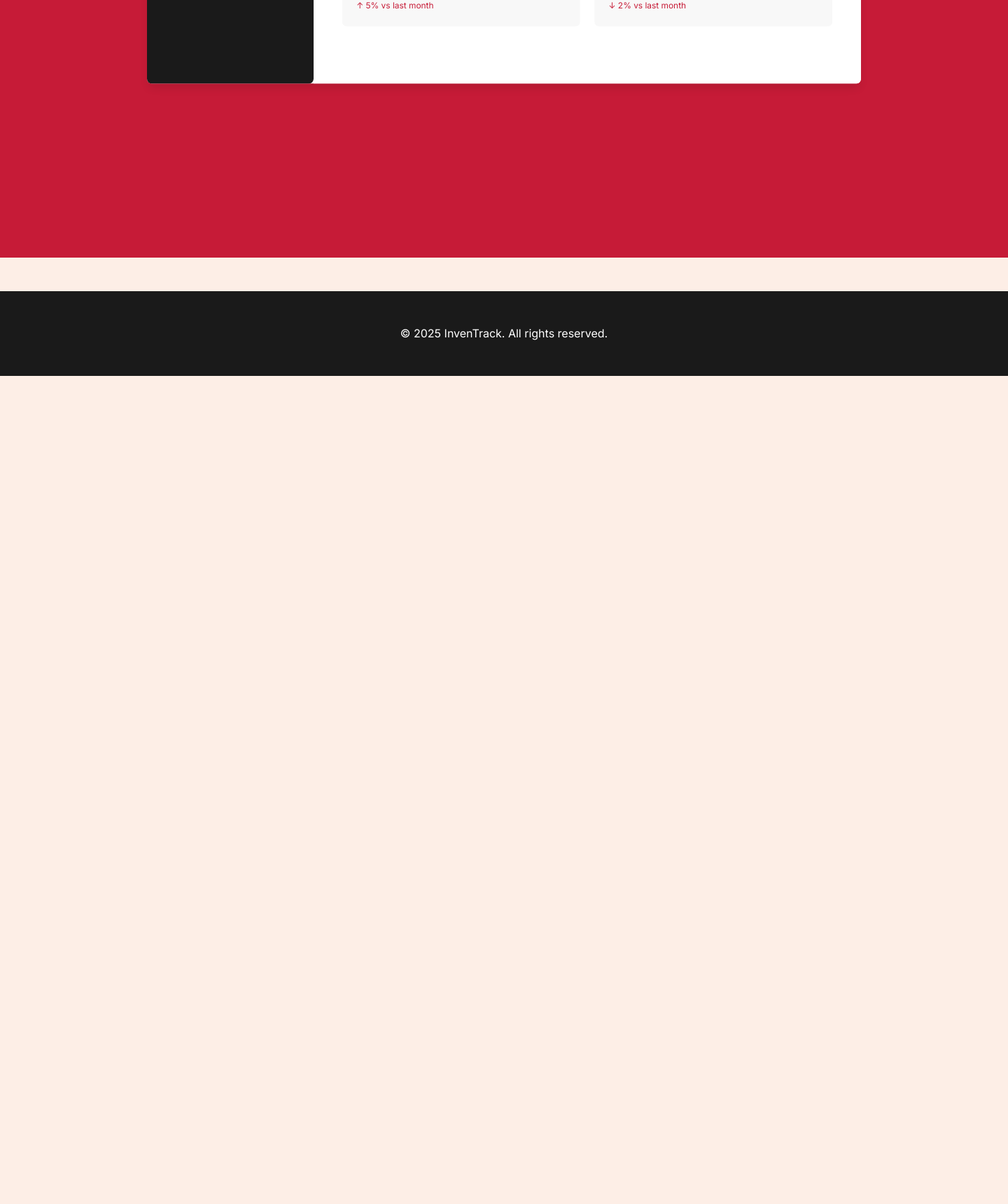
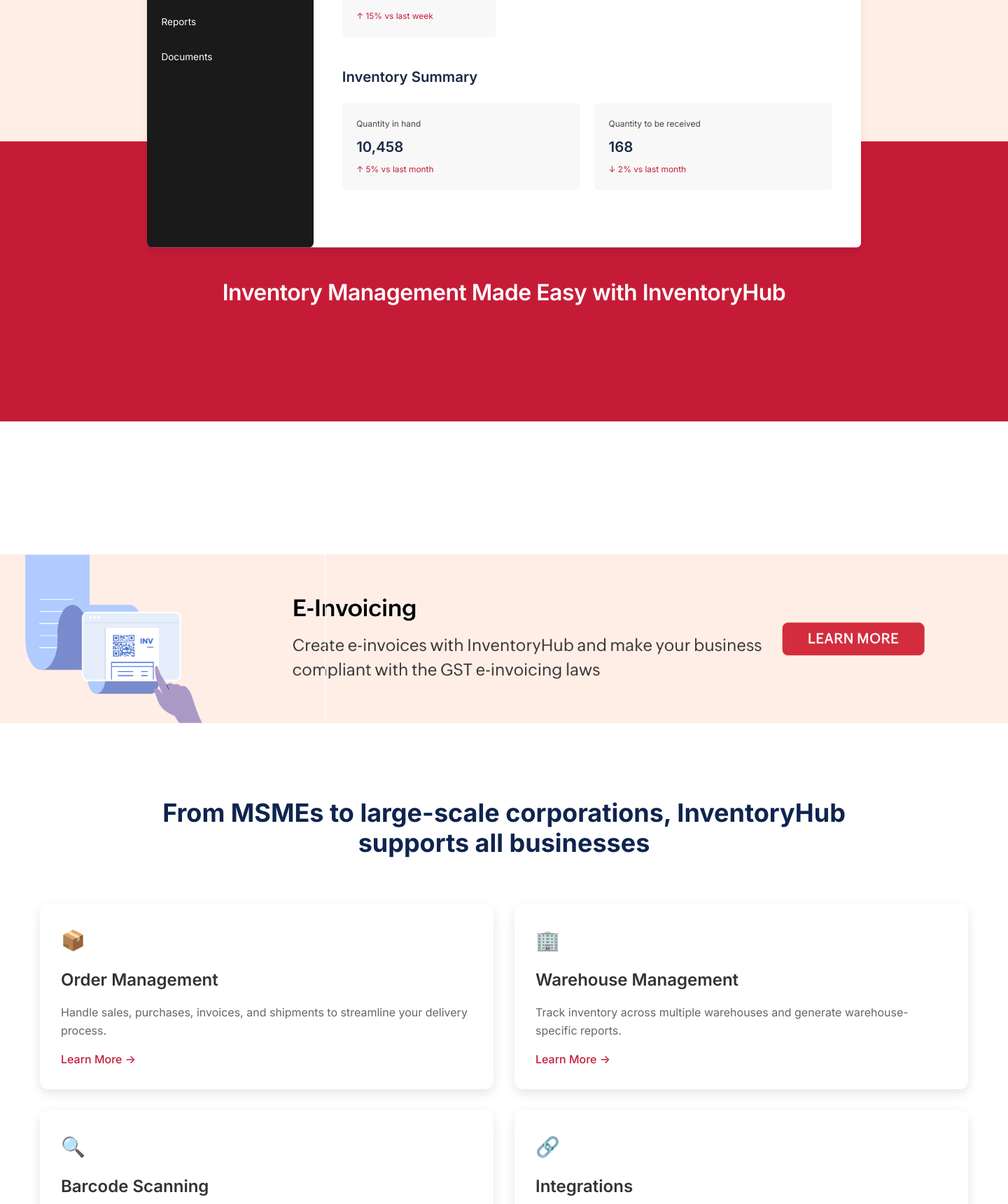
Before and after one commit to r-ravish/InventoryHub, a Flask app: page / in a window 1440 px wide; the page is wider, and only the part inside the window is pictured. Shown: the part 920-2640 px from the top of that part at 70% size. Before the commit the page ends 1457 px from the top of that part, so only its background shows below. Run offline with Flask 3, Linux system fonts and the light colour scheme.

Commit message:
home-page changes

```diff
--- a/static/css/index.css
+++ b/static/css/index.css
@@ -1,4 +1,4 @@
-* {
+*{
     margin: 0;
     padding: 0;
     box-sizing: border-box;
@@ -9,7 +9,8 @@ body {
     background-color: #fdeee6;
     line-height: 1.6;
     color: #444;
-    padding-top: 20px; /* Add this line to add space at the top */
+    padding-top: 100px;
+    overflow-x: hidden;
 }
 
 .container {
@@ -18,7 +19,7 @@ body {
     padding: 0 24px;
 }
 
-head {
+.hea {
     padding: 48px 24px;
     margin-bottom: 48px;
 }
@@ -201,7 +202,7 @@ head {
 
 }
 .dashboard-container {
-    margin: -60px auto;
+    margin: -50px;
     display: flex;
     justify-content: center;
     margin-bottom: -210px;
@@ -218,6 +219,18 @@ head {
     display: flex;
     justify-content: center;
 }
+
+.block-p p{
+    font-size: 32px;
+    display: flex;
+    justify-content: center;
+    padding-top: 190px;
+    font-weight: 600;
+    margin-bottom: 24px;
+    color: #FFFFFF;
+    letter-spacing: -0.5px;
+}
+
 
 
 footer {
@@ -240,13 +253,123 @@ footer {
 }
 
 .stat-item {
-    /* ... existing styles ... */
     animation: fadeIn 0.5s ease-out forwards;
     opacity: 0;
 }
 
-/* Add staggered animation delay for stat items */
 .stats-grid .stat-item:nth-child(1) { animation-delay: 0.1s; }
 .stats-grid .stat-item:nth-child(2) { animation-delay: 0.2s; }
 .stats-grid .stat-item:nth-child(3) { animation-delay: 0.3s; }
 .stats-grid .stat-item:nth-child(4) { animation-delay: 0.4s; }
+
+.fea-section {
+    text-align: center;
+    padding-top: 80px;
+    background-color: white;
+    width: 100%;
+}
+
+.fea-section h2 {
+    font-size: 36px;
+    font-weight: 700;
+    color: #0F244E;
+    margin-top: -30px;
+    margin-bottom: 50px;
+    line-height: 1.2;
+}
+
+/* Container for features */
+.features-container {
+    display: flex;
+    flex-wrap: wrap; /* Ensures responsiveness */
+    justify-content: center;
+    width: 100%;
+    max-width: 1200px;
+    margin: auto;
+}
+
+.features-grid{
+    display: flex;
+    justify-content: center;
+}
+
+/* Individual feature card */
+.feature-card {
+    background: #fff;
+    border-radius: 12px;
+    box-shadow: 0 6px 15px rgba(0, 0, 0, 0.1);
+    padding: 30px;
+    text-align: left;
+    width: 45%; /* Two cards per row */
+    margin: 15px; /* Spacing between cards */
+    transition: transform 0.3s ease-in-out, box-shadow 0.3s ease-in-out;
+}
+
+.feature-card:hover {
+    transform: translateY(-8px);
+    box-shadow: 0 12px 20px rgba(0, 0, 0, 0.15);
+}
+
+.feature-icon {
+    font-size: 28px;
+    color: #c61b37;
+    display: inline-block;
+    margin-bottom: 15px;
+    transition: color 0.3s ease-in-out;
+}
+
+.feature-card:hover .feature-icon {
+    color: #a5172a;
+}
+
+.feature-card h3 {
+    font-size: 24px;
+    font-weight: 600;
+    color: #333;
+    margin-bottom: 15px;
+    transition: color 0.3s ease-in-out;
+}
+
+.feature-card:hover h3 {
+    color: #0F244E;
+}
+
+.feature-card p {
+    font-size: 16px;
+    color: #666;
+    line-height: 1.6;
+    transition: color 0.3s ease-in-out;
+}
+
+.feature-card:hover p {
+    color: #444;
+}
+
+.learn-more {
+    display: inline-block;
+    margin-top: 15px;
+    font-size: 16px;
+    font-weight: 500;
+    color: #c61b37;
+    text-decoration: none;
+    transition: color 0.3s ease-in-out;
+}
+
+.learn-more:hover {
+    color: #a5172a;
+    text-decoration: underline;
+}
+
+/* Responsive adjustments */
+@media (max-width: 768px) {
+    .feature-card {
+        width: 90%; /* Single column layout on smaller screens */
+    }
+}
+
+.e-invoicing{
+    transform: scale(0.7);
+    display: flex;
+    justify-content: center;
+    margin-bottom: 20px;
+}
--- a/templates/index.html
+++ b/templates/index.html
@@ -14,7 +14,7 @@
 </head>
 
 <body>
-    <div class="head">
+    <div class="hea">
         <div class="container">
             <div class="hero">
                 <p class="heading">Inventory management software designed for Indian businesses</p>
@@ -27,7 +27,7 @@
         </div>
     </div>
     <img src="../static/images/Screenshot 2025-02-11 at 9.05.50 PM.png" alt="img_err" class="img1">
-    <div class="container dashboard-container">
+    <div class="dashboard-container">
         <main>
             <div class="dashboard">
                 <aside class="sidebar">
@@ -101,6 +101,58 @@
         </main>
     </div>
     <div class="block">
+        <div class="block-p"><p>Inventory Management Made Easy with InventoryHub</p></div>
+    </div>
+
+    <div class="fea-section">
+        <div class="e-invoicing">
+            <img src="../static/images/E-invoicing.png" alt="e-invoince">
+        </div>
+        <h2>From MSMEs to large-scale corporations, InventoryHub <br> supports all businesses</h2>
+        <div >
+            <div class="features-grid">
+                <div class="feature-card">
+                    <div class="feature-icon">📦</div>
+                    <h3>Order Management</h3>
+                    <p>Handle sales, purchases, invoices, and shipments to streamline your delivery process.</p>
+                    <a href="#" class="learn-more">Learn More →</a>
+                </div>
+                <div class="feature-card">
+                    <div class="feature-icon">🏢</div>
+                    <h3>Warehouse Management</h3>
+                    <p>Track inventory across multiple warehouses and generate warehouse-specific reports.</p>
+                    <a href="#" class="learn-more">Learn More →</a>
+                </div>
+            </div>
+            <div class="features-grid">
+            <div class="feature-card">
+                <div class="feature-icon">🔍</div>
+                <h3>Barcode Scanning</h3>
+                <p>Seamlessly integrate barcode scanners to manage SKUs, serial numbers, and orders.</p>
+                <a href="#" class="learn-more">Learn More →</a>
+            </div>
+            <div class="feature-card">
+                <div class="feature-icon">🔗</div>
+                <h3>Integrations</h3>
+                <p>Connect with platforms like Shopify and Zoho CRM to streamline your operations.</p>
+                <a href="#" class="learn-more">Learn More →</a>
+            </div>
+            </div>
+            <div class="features-grid">
+            <div class="feature-card">
+                <div class="feature-icon">🛒</div>
+                <h3>Inventory tracking</h3>
+                <p>You can keep track of spare parts, saleable items, and even expiry dates with the serial and batch tracking feature of Zoho Inventory.</p>
+                <a href="#" class="learn-more">Learn More →</a>
+            </div>
+            <div class="feature-card">
+                <div class="feature-icon">📝r</div>
+                <h3>Reports</h3>
+                <p>Know your inventory aging, vendor payments, sales details and inventory valuation from a range of reports which can be generated.</p>
+                <a href="#" class="learn-more">Learn More →</a>
+            </div>
+            </div>
+        </div>
     </div>
 
     <footer>
```
Also changed, not shown: static/images/E-invoicing.png (added).
